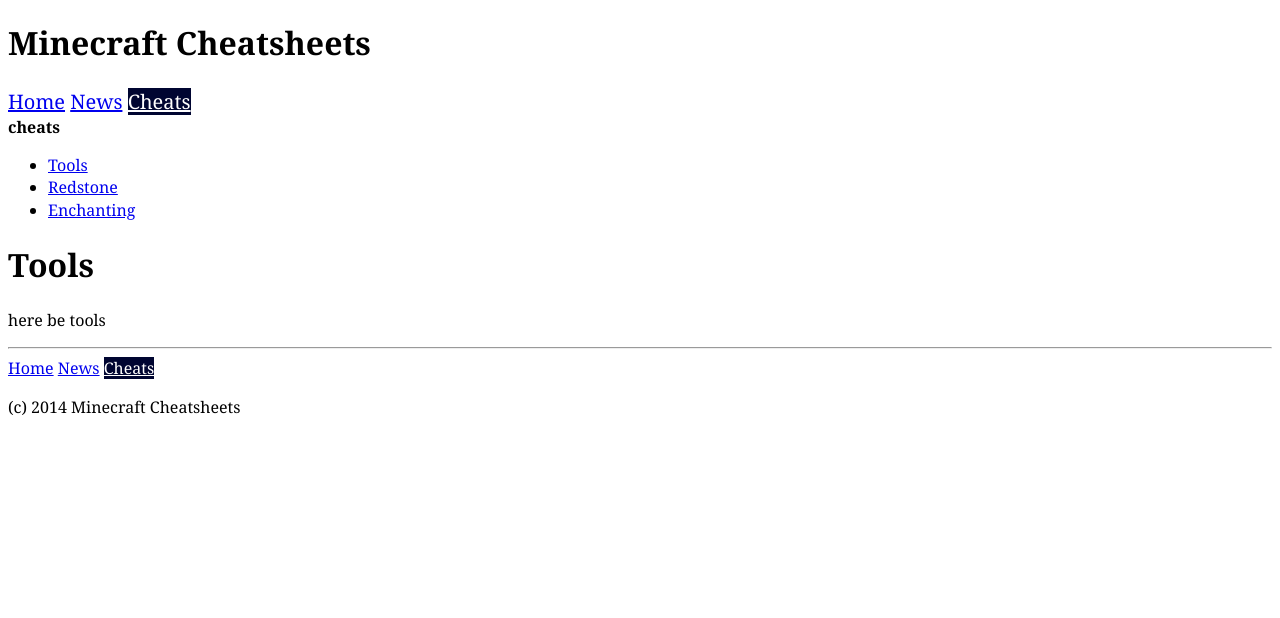
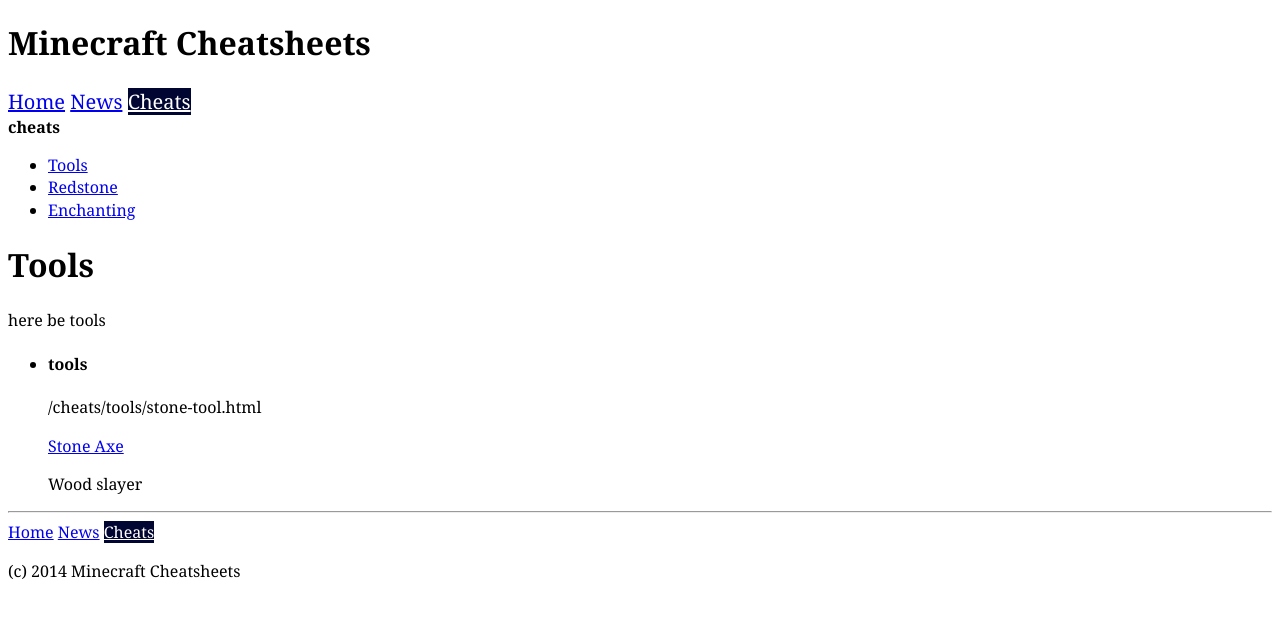
Before and after one commit to Moonmarsh/minecraft-cheatsheets, a Jekyll site: the page built from tools.html, in a window 1280 px wide. Shown: the top 618 px of the page. Built offline with Jekyll 4.4.1, drawn with Linux system fonts in a browser that asks for light colours; Markdown is read by kramdown in place of the engine named in the settings.

Commit message:
filter tools category

```diff
--- a/tools.html
+++ b/tools.html
@@ -5,10 +5,14 @@ layout: cheats
 <p>here be tools</p>
 
 <ul>
-	{% for post in site.categories.tools%}
-	<li>
-		<a href="{{site.baseurl}}{{post.url}}">{{post.title}}</a>
-		<p>{{post.meta}}</p>
-	</li>
+	{% for cheat in site.pages %}
+		{% if cheat.category == 'tools' %}
+			<li>
+				<h4>{{cheat.category}}</h4>
+				<p>{{cheat.url}}</p>
+				<a href="{{site.baseurl}}{{cheat.url}}">{{cheat.title}}</a>
+				<p>{{cheat.meta}}</p>
+			</li>
+		{% endif %}
 	{% endfor %}
 </ul>
```
